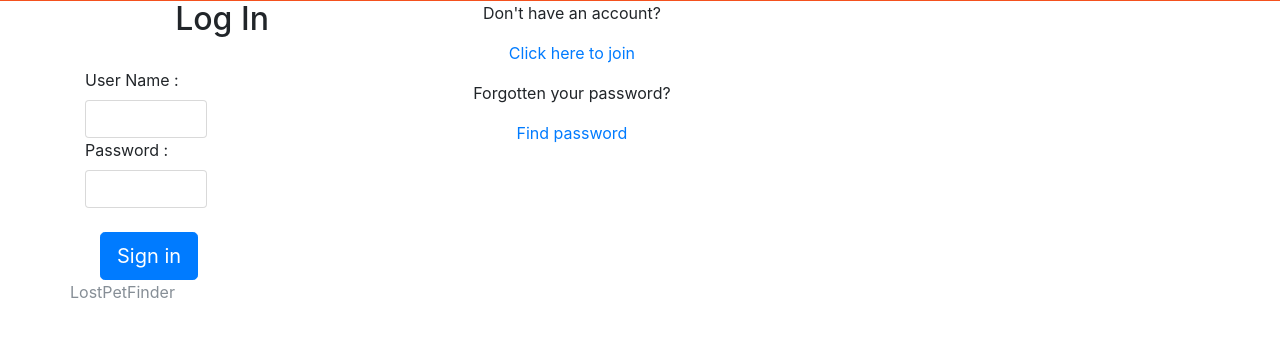
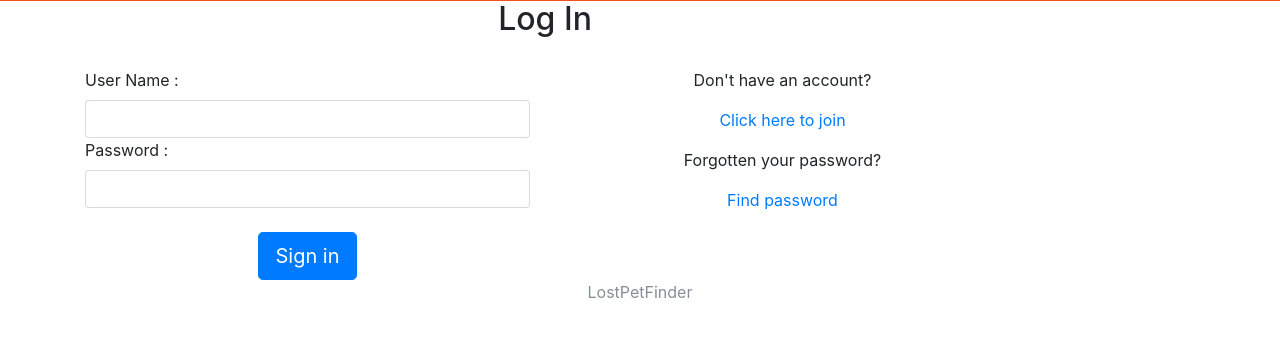
Before and after one commit to hhtek/aip-assessment-03, a Django app: page /account/login/ in a window 1280 px wide. Shown: the part 55-392 px from the top of the page. Run offline with Django 3.2, Linux system fonts and the light colour scheme; some libraries are stand-ins or nearby versions.

Commit message:
Fixed login UI

```diff
--- a/src/lostpetfinder/accounts/templates/accounts/login.html
+++ b/src/lostpetfinder/accounts/templates/accounts/login.html
@@ -13,11 +13,14 @@
     <p>Please login to see this page.</p>
   {% endif %}
 {% endif %}
+
 <div class="row">
-  <form class="form-signin" method="post" action="{% url 'login' %}">{% csrf_token %}
-    <h2 class="form-signin-heading text-center">Log In</h2><br/>
-    <!--{{ form.as_p }}-->
-    <div class="col-xs-4 col-lg-6">
+  {% csrf_token %}
+  <div class="col-md-12">
+  <h2 class="form-signin-heading text-center">Log In</h2><br/>
+  </div>
+    <div class="col-md-6">
+      <form class="form-signin" method="post" action="{% url 'login' %}">
       <label for="{{ form.username.id_for_label }}">User Name :</label>
       <input class="form-control" id="{{ form.username.id_for_label }}" maxlength="15" name="{{ form.username.html_name }}" type="text" />
       <label for="{{ form.password.id_for_label }}">Password :</label>
@@ -26,9 +29,9 @@
         <button class="btn btn-lg btn-primary" type="submit">Sign in</button>
       </div>
       <input type="hidden" name="next" value="{{ next }}" />
+      </form>
     </div>
-  </form>
-  <div class="col-xs-4 col-lg-5">
+  <div class="col-md-6">
     <div class="well well-lg">
       <div class="text-center">
         <p>Don't have an account? <a href="{% url 'register' %}"></p>
@@ -38,5 +41,4 @@
       </div>
     </div>
   </div>
-</div>
 {% endblock %}
--- a/src/lostpetfinder/pets/templates/pets/pet_detail.html
+++ b/src/lostpetfinder/pets/templates/pets/pet_detail.html
@@ -33,7 +33,7 @@
      </div>
     </div>
 
-<p>{{ object.timestamp }}, updated {{ object.updated|timesince }} ago.</p>
+<p>Posted on {{ object.timestamp }}, Updated {{ object.updated|timesince }} ago.</p>
 
   <hr>
   <h4>Comments</h4>
--- a/src/lostpetfinder/templates/base.html
+++ b/src/lostpetfinder/templates/base.html
@@ -22,7 +22,7 @@
 
       <div class="content container">
         <div class="row">
-          <div class="footer col-xs-12">
+          <div class="footer col-md-12">
             <div class="con text-center">
               <p class="text-muted">LostPetFinder</p>
             </div>
```
Also changed, not shown: src/lostpetfinder/pets/models.py (+7 -0 lines), src/lostpetfinder/db.sqlite3.
